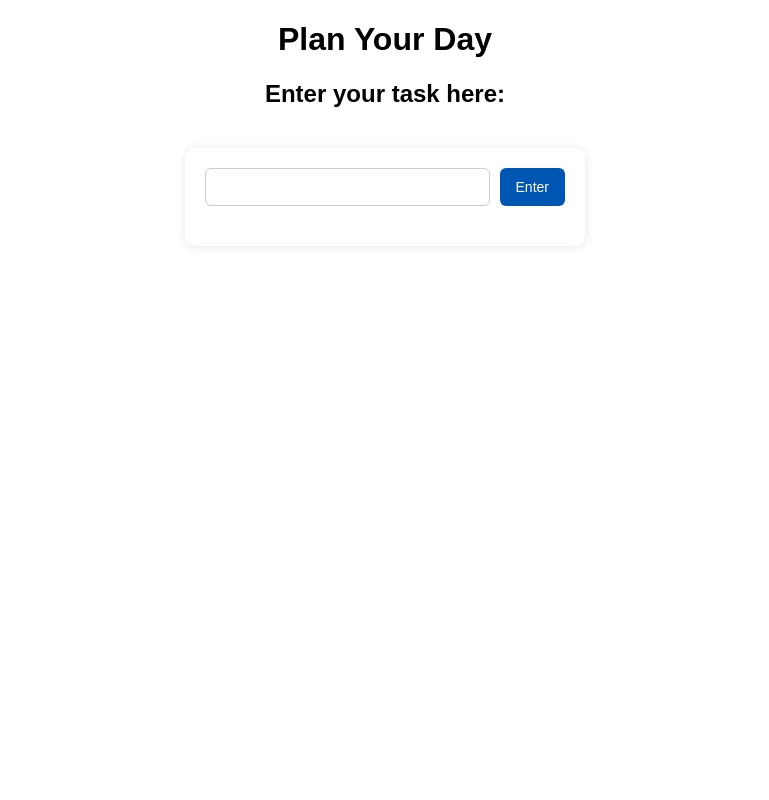
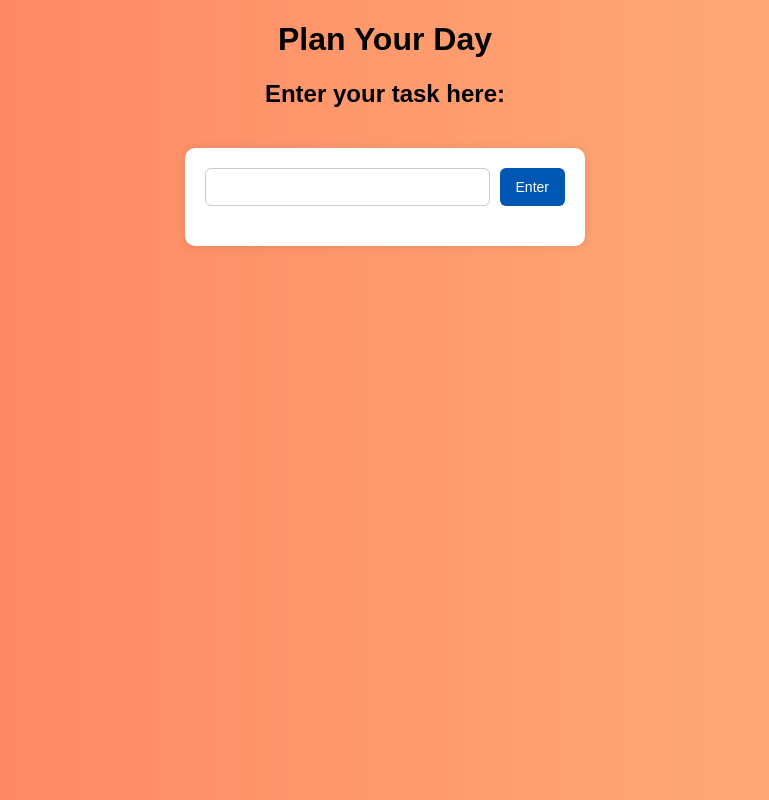
Before and after one commit to mosetz/Todo-list-but-component, a plain HTML site: page index.html in a window 1280 px wide. Shown: the whole page, without its empty margins (255-1024 px from the left). Drawn offline with Linux system fonts and the light colour scheme.

Commit message:
update style

```diff
--- a/style.css
+++ b/style.css
@@ -1,3 +1,7 @@
+body {
+    background-image:linear-gradient(to right, #ff7e5f, #feb47b);
+}
+
 h1 {
     text-align: center;
     font-family: Arial, Helvetica, sans-serif;
```
